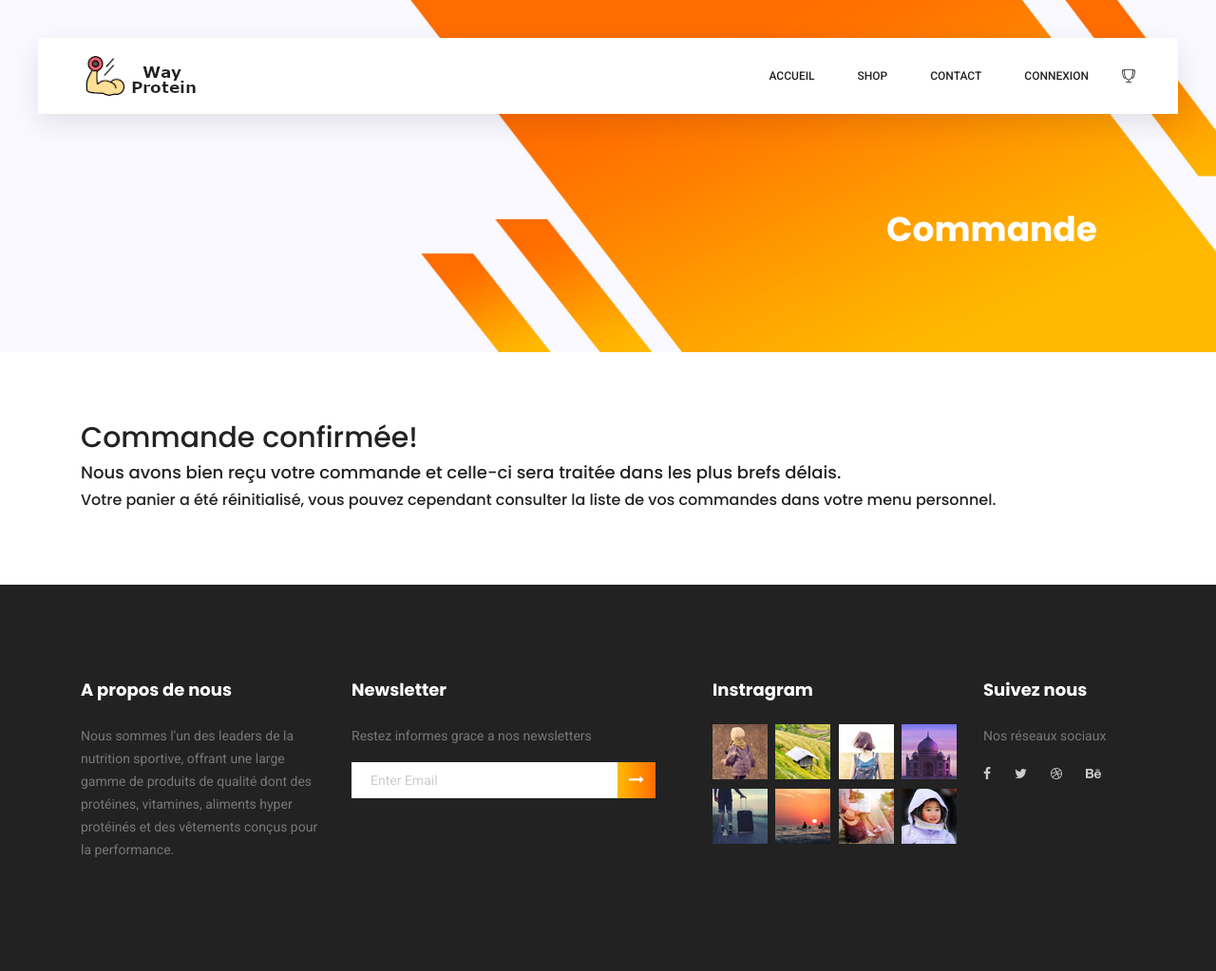
After one commit to utopyy/MartinLejeune-ProjetIPAM, a PHP site: page /views/confirmBook.php in a window 1280 px wide. The commit adds this page. Shown: the whole page at 95% size. Run offline with PHP 8.4, Linux system fonts and the light colour scheme; data that the repository does not hold is empty; some libraries are stand-ins or nearby versions.

Commit message:
Confirmation d'une commande (ajout mysql + page de confirmation)

```diff
--- a/models/articles.php
+++ b/models/articles.php
@@ -98,7 +98,7 @@ function getArticleCategory($subcat){
 }
 
 function getFullArticle($name){
-	$response = getBdd()->prepare('SELECT a.title, a.description, a.price, a.photo_path, s.name FROM sub_category AS s, category AS c, article AS a WHERE s.id_category = c.id AND a.category_id = s.id AND a.title LIKE :name');
+	$response = getBdd()->prepare('SELECT a.id, a.title, a.description, a.price, a.photo_path, s.name FROM sub_category AS s, category AS c, article AS a WHERE s.id_category = c.id AND a.category_id = s.id AND a.title LIKE :name');
 	$response->execute([':name' => $name]);
 	$article = $response->fetchAll(PDO::FETCH_ASSOC);
 	$response->closeCursor();
--- a/models/panier.php
+++ b/models/panier.php
@@ -7,11 +7,12 @@ function creationPanier(){
 		$_SESSION['panier']['prixProduit'] = array();
 		$_SESSION['panier']['prixTotalProduit'] = array();
 		$_SESSION['panier']['qtProduit'] = array();
+		$_SESSION['panier']['id'] = array();
 	}
 	return true;
 }
 
-function ajouterArticle($nameId,$qtProduit,$prixProduit,$path){
+function ajouterArticle($nameId,$qtProduit,$prixProduit,$path,$id){
 	//Si le panier existe
 	if(creationPanier()){
 		//Si le produit existe déjà on ajoute seulement la quantité
@@ -27,6 +28,7 @@ function ajouterArticle($nameId,$qtProduit,$prixProduit,$path){
 			array_push($_SESSION['panier']['prixProduit'],$prixProduit);
 			array_push($_SESSION['panier']['path'],$path);
 			array_push($_SESSION['panier']['prixTotalProduit'],$prixProduit);
+			array_push($_SESSION['panier']['id'],$id);
 		}
 	}else{
 		$errorMessage = "Un problème est survenu...";
@@ -41,6 +43,7 @@ function supprimerArticle($nameId){
 		$tmp['prixProduit'] = array();
 		$tmp['path'] = array();
 		$tmp['prixTotalProduit'] = array();
+		$tmp['id'] = array();
 		//Si le produit existe en plusieurs exemplaires on supprime seulement un article
 		echo nbSameArticle($nameId);
 		if(nbSameArticle($nameId)>1){
@@ -55,6 +58,7 @@ function supprimerArticle($nameId){
 				array_push($tmp['qtProduit'],$_SESSION['panier']['qtProduit'][$i]);
 				array_push($tmp['prixProduit'],$_SESSION['panier']['prixProduit'][$i]);
 				array_push($tmp['path'],$_SESSION['panier']['path'][$i]);
+				array_push($tmp['id'], $_SESSION['panier']['id'][$i]);
 				array_push($tmp['prixTotalProduit'], $_SESSION['panier']['prixTotalProduit'][$i]);
 			}
 		}
--- /dev/null
+++ b/public/js/martin.js
@@ -0,0 +1,12 @@
+// Fenetres de confirmation + redirections
+function validateCom(){
+	if (confirm("Valider la commande?")){
+		window.location.href = "book";
+	}
+}
+
+function deleteCom(){
+	if (confirm("Vider le panier?")){
+		window.location.href = "panier?delete=all";
+	}
+}
--- a/views/article.php
+++ b/views/article.php
@@ -29,7 +29,7 @@
 				<h6>Categorie: <?=$article['name']?></h6>
 				<?php if(!empty($_SESSION['id']) && $_SESSION['userRole'] == 1):?>
 				<div class="add-bag d-flex align-items-center">
-					<a class="add-btn" href=""><span class="lnr lnr-cross"></span></a>
+					<a class="add-btn" href="<?=ROOT_PATH?>panier?title=<?=$article['title']?>"><span class="lnr lnr-cross"></span></a>
 					<span class="add-text text-uppercase">Ajouter au panier</span>
 				</div>
 				</br></br>
--- /dev/null
+++ b/views/confirmBook.php
@@ -0,0 +1,28 @@
+<?php ob_start() ?>
+<body>
+	<!-- Bannière de page, pas dans le template c'est voulu -->
+	<section class="banner-area organic-breadcrumb">
+		<div class="container">
+			<div class="breadcrumb-banner d-flex flex-wrap align-items-center justify-content-end">
+				<div class="col-first">
+					<h1>Commande</h1>
+				</div>
+			</div>
+		</div>
+	</section>
+<section>
+		<div class="container">
+				<!-- Prévu en bootstrap pour faire défiler des éléments, ici je n'en affiche qu'un -->
+							</br></br></br>
+							<h2>Commande confirmée!</h2>
+							<h4>Nous avons bien reçu votre commande et celle-ci sera traitée dans les plus brefs délais.</h4>
+							<h5>Votre panier a été réinitialisé, vous pouvez cependant consulter la liste de vos commandes dans votre menu personnel.</h5>
+							</br></br></br>
+		</div>
+	</section>
+</body>
+<?php
+$title = "Commande confirmée";
+$content = ob_get_clean();
+include("includes/template.php");
+?>
--- a/views/includes/template.php
+++ b/views/includes/template.php
@@ -16,6 +16,7 @@
 	<script src="<?=ROOT_PATH?>public/js/jquery.magnific-popup.min.js"></script>
 	<script src="<?=ROOT_PATH?>public/js/jquery.sticky.js"></script>
 	<script src="<?=ROOT_PATH?>public/js/jquery.nice-select.min.js"></script>
+	<script src="<?=ROOT_PATH?>public/js/martin.js"></script>
 </head>
 <?php
 if(!empty($errorMessage)){
--- a/views/panier.php
+++ b/views/panier.php
@@ -96,9 +96,10 @@ ob_start();
                                                                </td>
 								<td>
 								<div class="checkout_btn_inner d-flex align-items-center">
-                                        <a class="gray_btn" href="<?=ROOT_PATH?>panier?delete=all">Effacer </a>
-                                        <a class="primary-btn" href="#">Commander</a>
+                                        <input type='button' class="gray_btn" value='Réinitialiser' onClick='deleteCom()'>
+										<input type='button' class="primary-btn" value='Commander' onClick='validateCom()'>
                                     </div></td>
+
                             </tr>
                         </tbody>
 						<?php endif?>
```
Also changed, not shown: controllers/book.php (added, +23 -0 lines), controllers/panier.php (+6 -1 lines), models/book.php (added, +27 -0 lines), Readme.txt.
